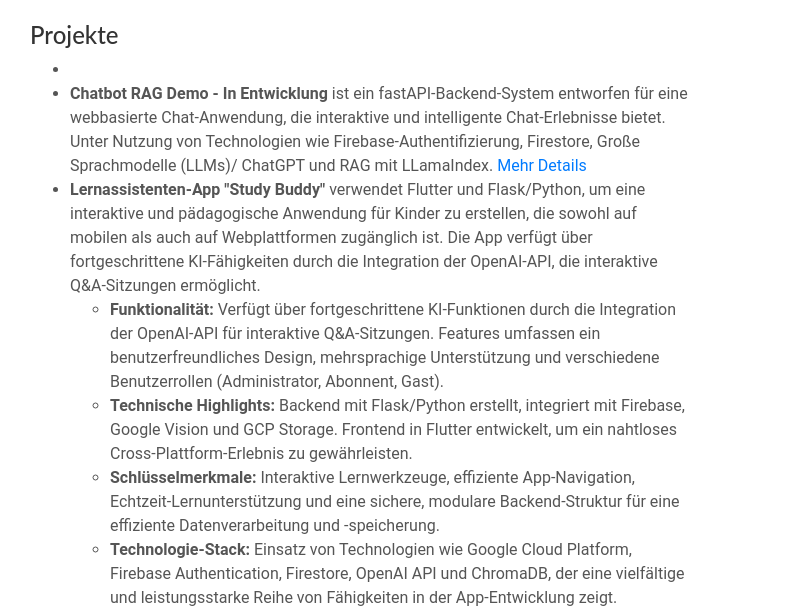
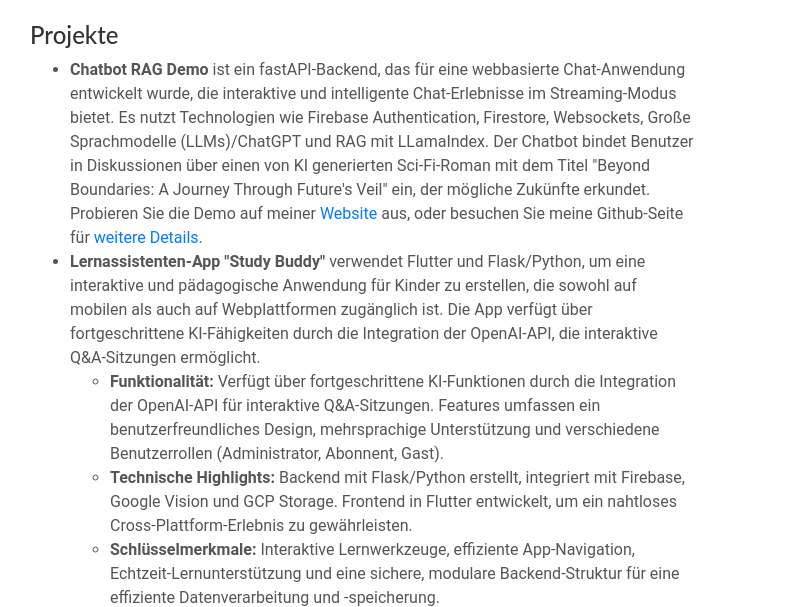
Before and after one commit to mklobucaric/mklobucaric.github.io, a plain HTML site: page projects_de.html in a window 1280 px wide. Shown: the part 157-764 px from the top of the page, without its empty margins (278-1087 px from the left). Drawn offline with nearby package versions, Linux system fonts and the light colour scheme.

Commit message:
2024-04-26 chatbot project

```diff
--- a/projects_de.html
+++ b/projects_de.html
@@ -78,17 +78,21 @@
         <div class="mt-4">
           <h4>Projekte</h4>
           <ul>
-            <li></li>
             <li>
-              <strong>Chatbot RAG Demo - In Entwicklung</strong> ist ein
-              fastAPI-Backend-System entworfen für eine webbasierte
-              Chat-Anwendung, die interaktive und intelligente Chat-Erlebnisse
-              bietet. Unter Nutzung von Technologien wie
-              Firebase-Authentifizierung, Firestore, Große Sprachmodelle (LLMs)/
-              ChatGPT und RAG mit LLamaIndex.
+              <strong>Chatbot RAG Demo</strong> ist ein fastAPI-Backend, das für
+              eine webbasierte Chat-Anwendung entwickelt wurde, die interaktive
+              und intelligente Chat-Erlebnisse im Streaming-Modus bietet. Es
+              nutzt Technologien wie Firebase Authentication, Firestore,
+              Websockets, Große Sprachmodelle (LLMs)/ChatGPT und RAG mit
+              LLamaIndex. Der Chatbot bindet Benutzer in Diskussionen über einen
+              von KI generierten Sci-Fi-Roman mit dem Titel "Beyond Boundaries:
+              A Journey Through Future's Veil" ein, der mögliche Zukünfte
+              erkundet. Probieren Sie die Demo auf meiner
+              <a href="https://techxflow.xyz">Website</a> aus, oder besuchen Sie
+              meine Github-Seite für
               <a href="https://github.com/mklobucaric/chatbot-RAG-demo"
-                >Mehr Details
-              </a>
+                >weitere Details</a
+              >.
             </li>
             <li>
               <strong>Lernassistenten-App "Study Buddy"</strong> verwendet
```
Also changed, not shown: projects.html (+10 -5 lines).
